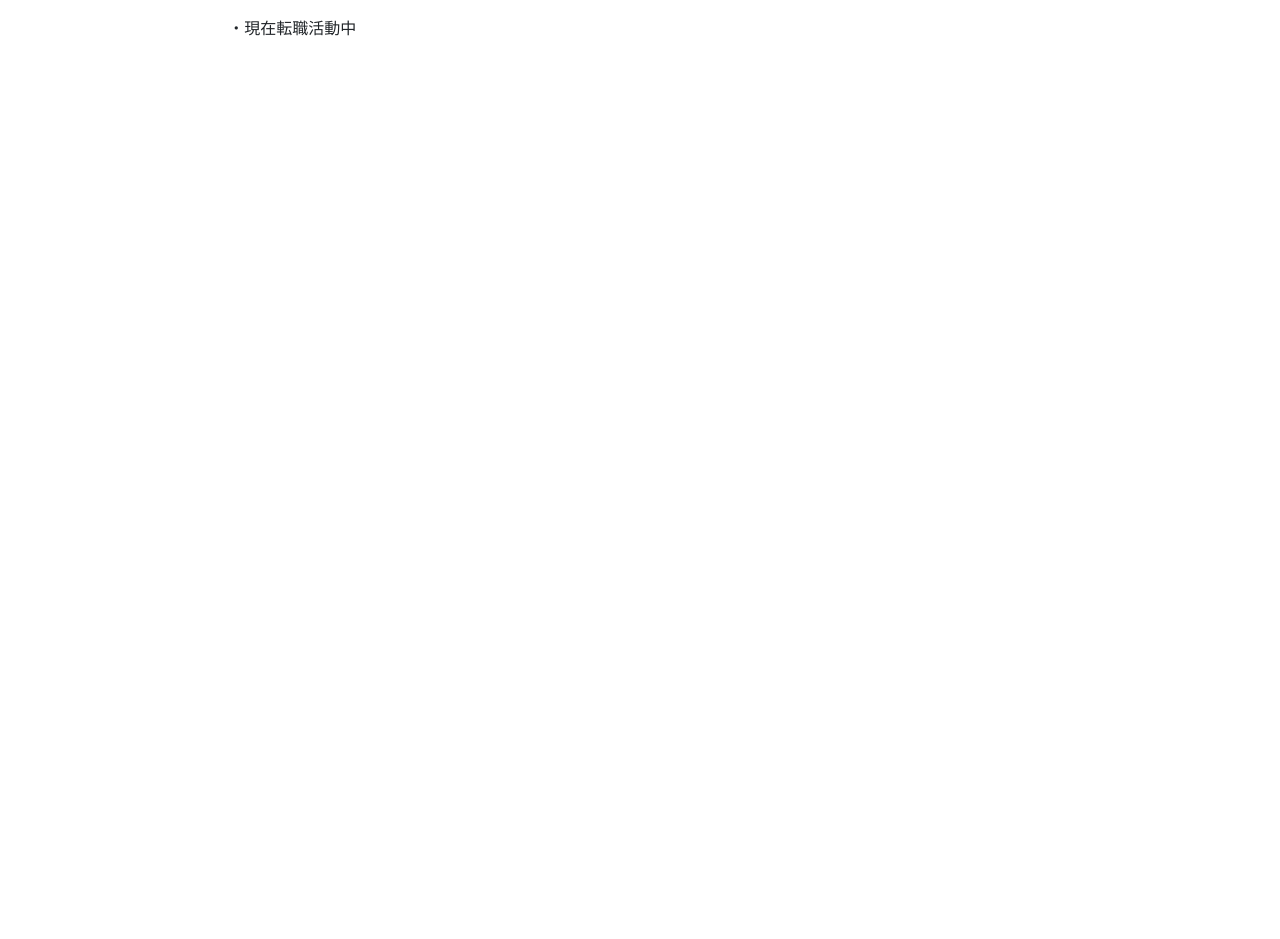
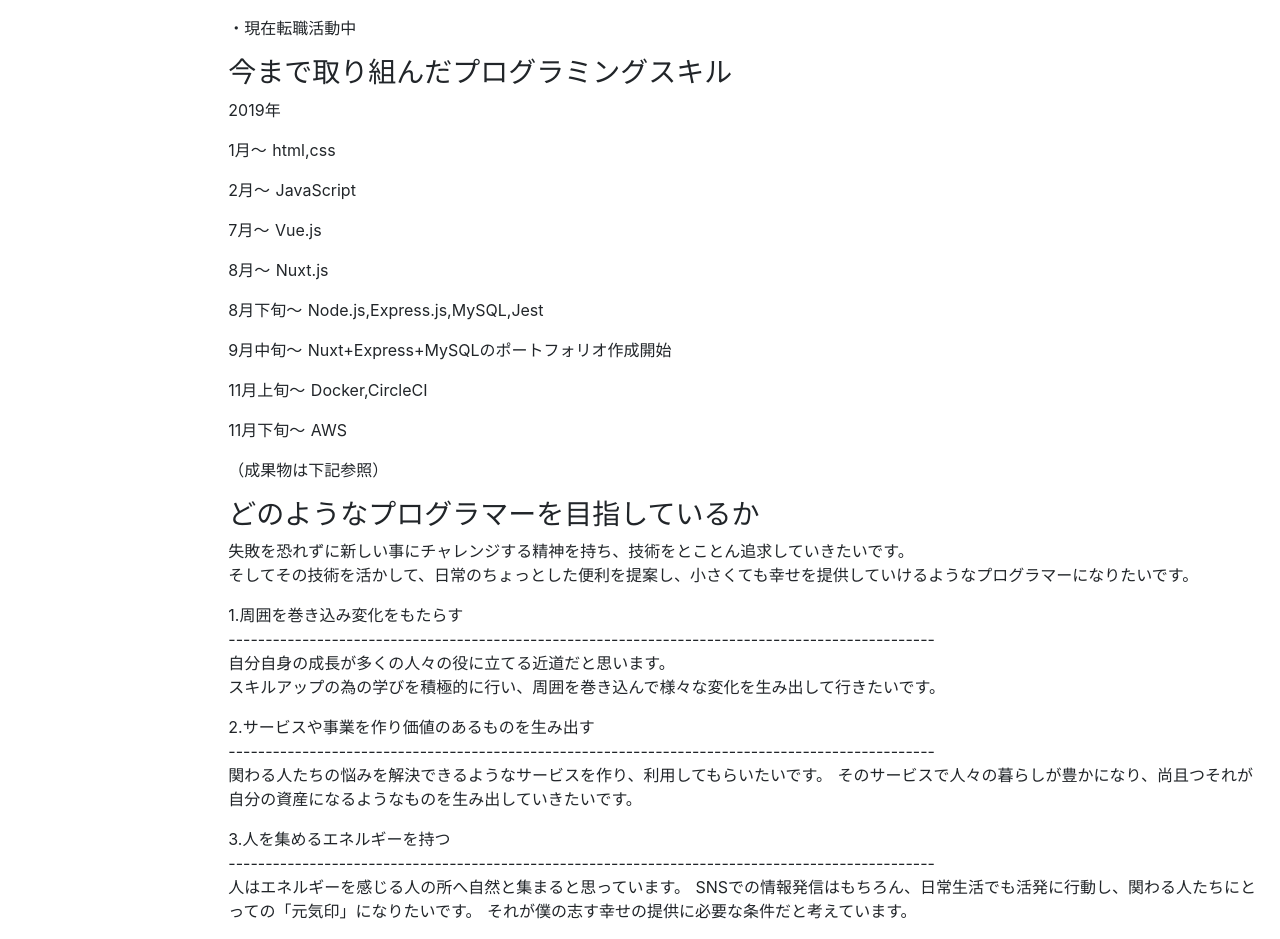
Before and after one commit to kouki-iwahara/portfolioSite, a Nuxt app: page / in a window 1280 px wide. Shown: the part 1700-2639 px from the top of the page. Before the commit the page ends 1756 px from the top, so only its background shows below. Built offline with nearby package versions, Linux system fonts and the light colour scheme.

Commit message:
aboutMe修正

```diff
--- a/components/pages/AboutMe.vue
+++ b/components/pages/AboutMe.vue
@@ -21,7 +21,7 @@
           </div>
         </div>
       </div>
-      <div class="content_carrer col-sm-10">
+      <div class="content_groupe col-sm-10">
         <h3>経歴</h3>
         <div class="content_career">
           <p>・2005年3月 新潟県立新潟西高等学校卒業</p>
@@ -99,6 +99,45 @@
           <p>・現在転職活動中</p>
         </div>
       </div>
+      <div class="col-sm-10 content_groupe">
+        <h3>今まで取り組んだプログラミングスキル</h3>
+        <p>2019年</p>
+        <p>1月〜 html,css</p>
+        <p>2月〜 JavaScript</p>
+        <p>7月〜 Vue.js</p>
+        <p>8月〜 Nuxt.js</p>
+        <p>8月下旬〜 Node.js,Express.js,MySQL,Jest</p>
+        <p>9月中旬〜 Nuxt+Express+MySQLのポートフォリオ作成開始</p>
+        <p>11月上旬〜 Docker,CircleCI</p>
+        <p>11月下旬〜 AWS</p>
+        <p>（成果物は下記参照）</p>
+      </div>
+      <div class="col-sm-10 content_groupe">
+        <h3>どのようなプログラマーを目指しているか</h3>
+        <p>
+          失敗を恐れずに新しい事にチャレンジする精神を持ち、技術をとことん追求していきたいです。<br />
+          そしてその技術を活かして、日常のちょっとした便利を提案し、小さくても幸せを提供していけるようなプログラマーになりたいです。
+        </p>
+        <p>
+          1.周囲を巻き込み変化をもたらす<br />
+          ------------------------------------------------------------------------------------------------<br />
+          自分自身の成長が多くの人々の役に立てる近道だと思います。<br />
+          スキルアップの為の学びを積極的に行い、周囲を巻き込んで様々な変化を生み出して行きたいです。
+        </p>
+        <p>
+          2.サービスや事業を作り価値のあるものを生み出す<br />
+          ------------------------------------------------------------------------------------------------<br />
+          関わる人たちの悩みを解決できるようなサービスを作り、利用してもらいたいです。
+          そのサービスで人々の暮らしが豊かになり、尚且つそれが自分の資産になるようなものを生み出していきたいです。
+        </p>
+        <p>
+          3.人を集めるエネルギーを持つ<br />
+          ------------------------------------------------------------------------------------------------<br />
+          人はエネルギーを感じる人の所へ自然と集まると思っています。
+          SNSでの情報発信はもちろん、日常生活でも活発に行動し、関わる人たちにとっての「元気印」になりたいです。
+          それが僕の志す幸せの提供に必要な条件だと考えています。
+        </p>
+      </div>
     </div>
   </div>
 </template>
@@ -113,7 +152,7 @@ export default {}
 }
 
 .content_image,
-.content_carrer {
+.content_groupe {
   margin: 0 0 0 auto;
 }
 span {
```
Also changed, not shown: 1 other file (tests, documents, lock files or other folders).
